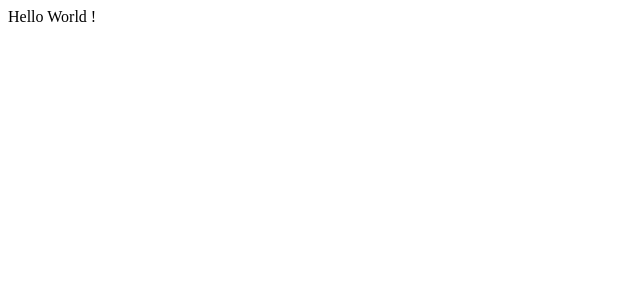
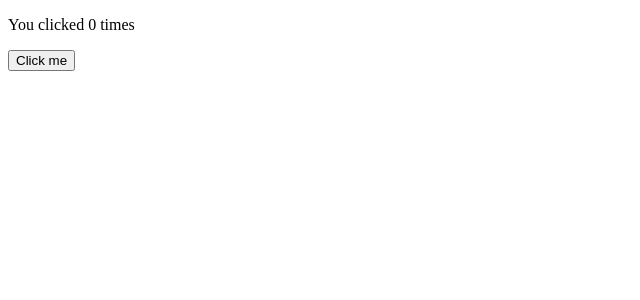
Before and after one commit to machaaouri/react-typescript, a React app: page / in a window 1280 px wide. Shown: the top 300 px of the page, without its empty margins (0-640 px from the left). Built offline with nearby package versions, Linux system fonts and the light colour scheme.

Commit message:
first hook

```diff
--- a/src/components/app.tsx
+++ /dev/null
@@ -1,5 +0,0 @@
-import * as React from 'react'
-
-export const App = ()  => {
-    return <div>Hello World !</div>
-}
--- /dev/null
+++ b/src/components/counter.tsx
@@ -0,0 +1,16 @@
+import * as React from 'react';
+import { useState } from 'react';
+
+export const Counter = () => {
+
+    const [count,setCount] = useState(0);
+
+    return (
+        <div>
+            <p>You clicked {count} times</p>
+            <button onClick={() => setCount(count + 1)}>
+                Click me
+            </button>
+        </div>
+    )
+}
--- /dev/null
+++ b/src/components/hooks/app.tsx
@@ -0,0 +1,8 @@
+import * as React from 'react'
+import { Counter } from '../counter';
+
+export const App = ()  => {
+    return <div>
+             <Counter />
+          </div>
+}
--- a/src/index.tsx
+++ b/src/index.tsx
@@ -1,4 +1,4 @@
-import { App } from "./components/app";
+import { App } from "./components/hooks/app";
 import * as  React from "react"
 import * as ReactDOM  from "react-dom"
 
```
